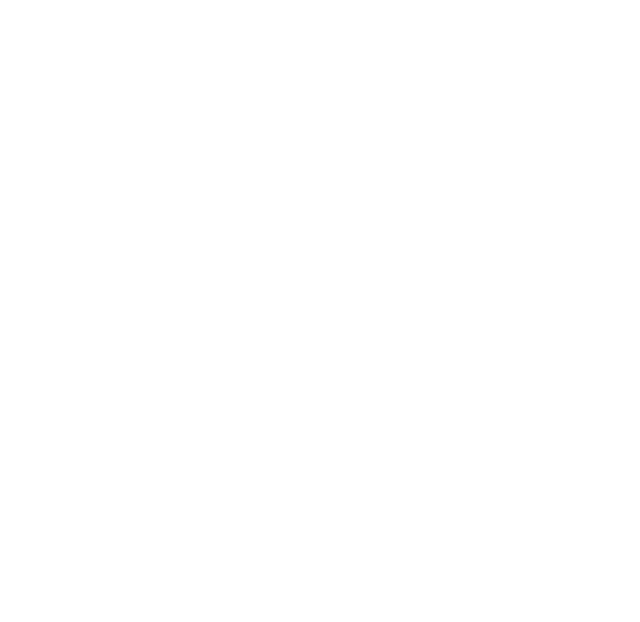
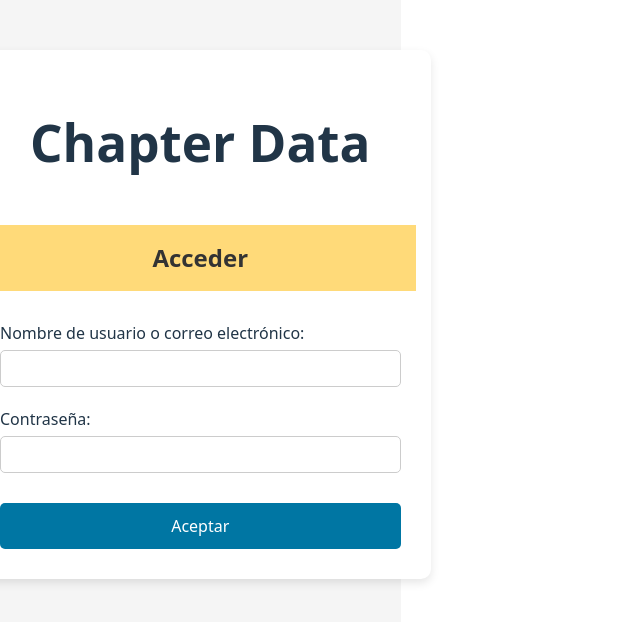
Before and after one commit to OnisaDev/Chapter-Data-Frontend, a React (Vite) app: page /login in a window 1280 px wide. Before the commit this address had no page. Shown: the top 622 px of the page, without its empty margins (0-640 px from the left). Built offline with nearby package versions, Linux system fonts and the light colour scheme.

Commit message:
Login.css

```diff
--- a/src/App.jsx
+++ b/src/App.jsx
@@ -1,6 +1,7 @@
 import { BrowserRouter as Router, Routes, Route } from 'react-router-dom';
 import Landing from './pages/Landing';
 import Register from './pages/Register';
+import Login from './pages/Login';
 
 function App() {
   return (
@@ -8,6 +9,7 @@
      <Routes>
         <Route path="/" element={<Landing />} />
         <Route path="/register" element={<Register />} />
+        <Route path="/login" element={<Login />} />
      </Routes>
     </Router>
   );
--- a/src/pages/Landing.jsx
+++ b/src/pages/Landing.jsx
@@ -20,7 +20,9 @@
 
         <div className="button-group">
           <p>¿Ya tienes una cuenta?</p>
-          <button className="btn-yellow">Acceder</button>
+          <Link to="/login">
+            <button className="btn-yellow">Acceder</button>
+          </Link>
         </div>
       </div>
     </div>
--- /dev/null
+++ b/src/pages/Login.css
@@ -0,0 +1,60 @@
+.login-container {
+  display: flex;
+  flex-direction: column;
+  align-items: center;
+  padding-top: 50px;
+  min-height: 100vh;
+  background-color: #f5f5f5;
+}
+
+.login-card {
+  width: 100%;
+  max-width: 500px;
+  display: flex;
+  flex-direction: column;
+  align-items: center;
+  background: white;
+  padding: 30px;
+  border-radius: 10px;
+  box-shadow: 0px 4px 10px rgba(0, 0, 0, 0.1);
+}
+
+.login-title {
+  background-color: #ffda79;
+  width: 100%;
+  padding: 15px;
+  text-align: center;
+  margin-bottom: 30px;
+  color: #333;
+  font-weight: bold;
+}
+
+.login-form {
+  display: flex;
+  flex-direction: column;
+  gap: 20px;
+  width: 100%;
+}
+
+.input-group {
+  display: flex;
+  flex-direction: column;
+  gap: 5px;
+}
+
+.input-group input {
+  padding: 10px;
+  border: 1px solid #ccc;
+  border-radius: 5px;
+}
+
+.btn-accept {
+  background-color: #0076a3;
+  color: white;
+  padding: 12px;
+  border: none;
+  border-radius: 5px;
+  cursor: pointer;
+  font-size: 1rem;
+  margin-top: 10px;
+}
--- a/src/pages/Login.jsx
+++ b/src/pages/Login.jsx
@@ -0,0 +1,50 @@
+import { useState } from 'react';
+import './Login.css';
+
+function Login() {
+  const [formData, setFormData] = useState({ identifier: '', password: '' });
+
+  const handleChange = (e) => {
+    setFormData({ ...formData, [e.target.name]: e.target.value });
+  };
+
+  const handleSubmit = (e) => {
+    e.preventDefault();
+    console.log("Datos para enviar al backend:", formData);
+  };
+
+  return (
+    <div className="login-container">
+      <div className="login-card">
+        <h1>Chapter Data</h1>
+        <h2 className="login-title">Acceder</h2>
+
+        <form className="login-form" onSubmit={handleSubmit}>
+          <div className="input-group">
+            <label>Nombre de usuario o correo electrónico:</label>
+            <input
+              type="text"
+              name="identifier"
+              onChange={handleChange}
+              value={formData.identifier}
+            />
+          </div>
+
+          <div className="input-group">
+            <label>Contraseña:</label>
+            <input
+              type="password"
+              name="password"
+              onChange={handleChange}
+              value={formData.password}
+            />
+          </div>
+
+          <button type="submit" className="btn-accept">Aceptar</button>
+        </form>
+      </div>
+    </div>
+  );
+}
+
+export default Login;
```
